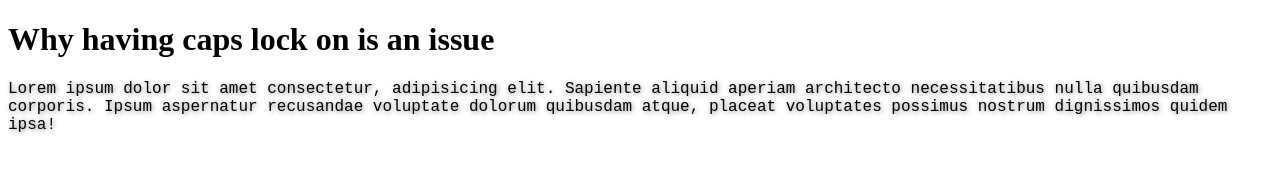
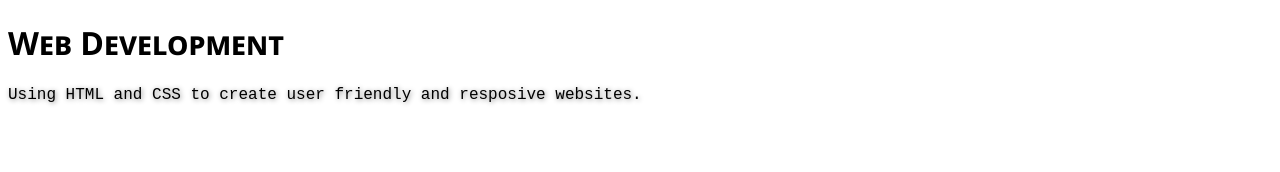
Before and after one commit to tw-webdev/tw-webdev.github.io, a plain HTML site: page index.html in a window 1280 px wide. Drawn offline with Linux system fonts and the light colour scheme.

Commit message:
more play

```diff
--- a/index.html
+++ b/index.html
@@ -1,13 +1,13 @@
 <!DOCTYPE html>
 <html>
 <head>
-<title>tHIS IS TOMS PAGE!</title>
+<title>Thomas Norbury</title>
 <link rel="stylesheet" type="text/css" href="text/mystyle.css">
 </head>
 <body>
 
-<h1>Why having caps lock on is an issue</h1>
-<p>Lorem ipsum dolor sit amet consectetur, adipisicing elit. Sapiente aliquid aperiam architecto necessitatibus nulla quibusdam corporis. Ipsum aspernatur recusandae voluptate dolorum quibusdam atque, placeat voluptates possimus nostrum dignissimos quidem ipsa!
+<h1>Web Development</h1>
+<p>Using HTML and CSS to create user friendly and resposive websites.
 </p>
 
 </body>
--- a/text/mystyle.css
+++ b/text/mystyle.css
@@ -1,3 +1,9 @@
+h1 {
+    font-family: 'Segoe UI', Tahoma, Geneva, Verdana, sans-serif;
+    font-weight: bold;
+    font-variant: small-caps;
+}
+
 p {
     font-family: 'Courier New', Courier, monospace;
     text-shadow: 1px 1px 5px grey;
```
